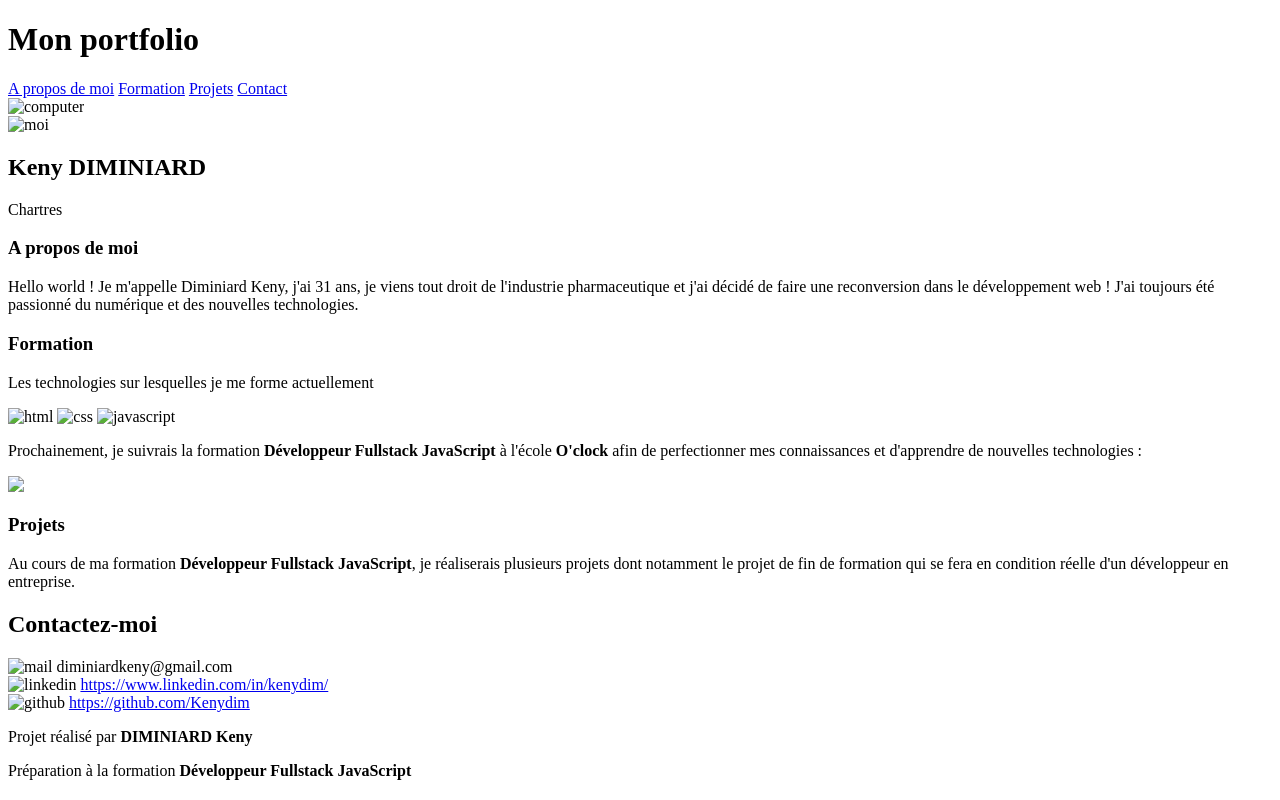
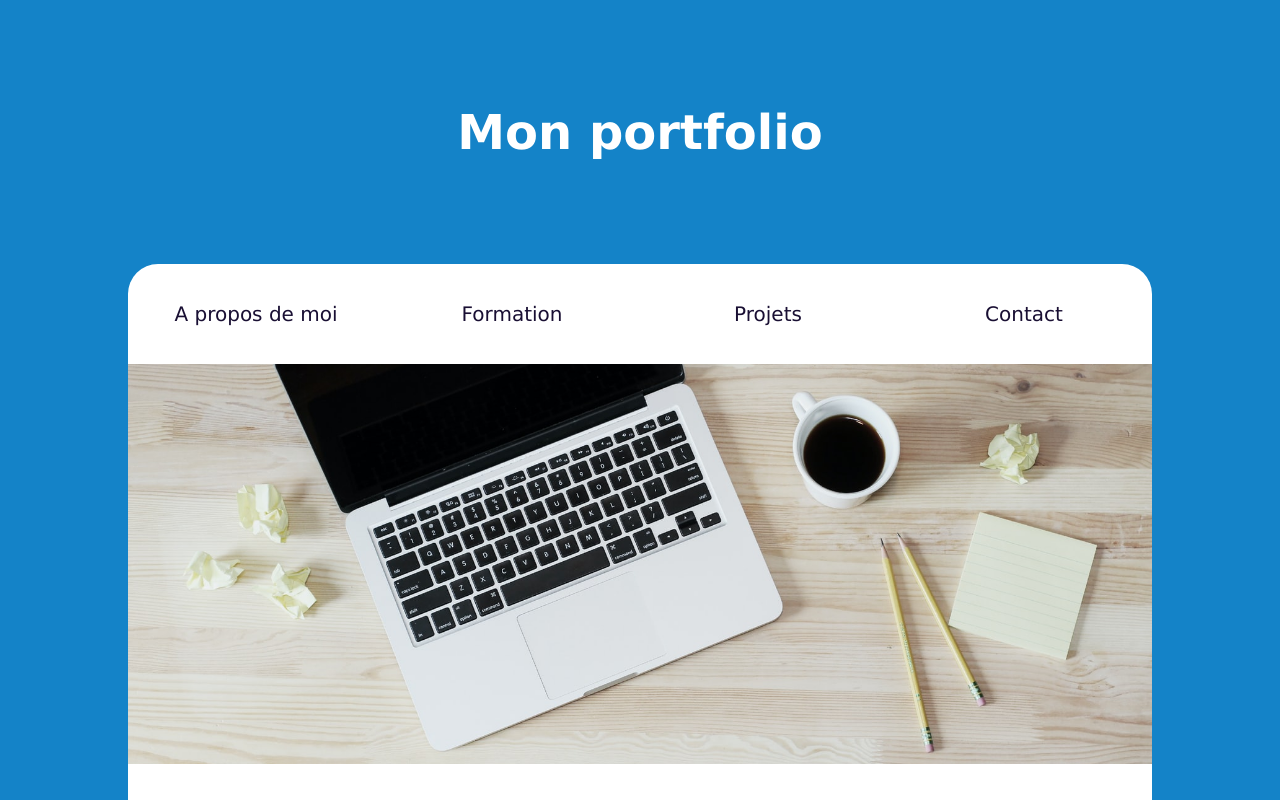
Before and after one commit to Kenydim/kenydim.github.io, a plain HTML site: page HTML/index.html in a window 1280 px wide. Shown: the top 800 px of the page. Drawn offline with Linux system fonts and the light colour scheme.

Commit message:
portfolio mise a jour

```diff
--- /dev/null
+++ b/CSS/rest.css
@@ -0,0 +1,128 @@
+/* http://meyerWeb.com/eric/tools/css/reset/
+   v2.0 | 20110126
+   License: none (public domain)
+*/
+html,
+body,
+div,
+span,
+applet,
+object,
+iframe,
+h1,
+h2,
+h3,
+h4,
+h5,
+h6,
+p,
+blockquote,
+pre,
+a,
+abbr,
+acronym,
+address,
+big,
+cite,
+code,
+del,
+dfn,
+em,
+img,
+ins,
+kbd,
+q,
+s,
+samp,
+small,
+strike,
+strong,
+sub,
+sup,
+tt,
+var,
+b,
+u,
+i,
+center,
+dl,
+dt,
+dd,
+ol,
+ul,
+li,
+fieldset,
+form,
+label,
+legend,
+table,
+caption,
+tbody,
+tfoot,
+thead,
+tr,
+th,
+td,
+article,
+aside,
+canvas,
+details,
+embed,
+figure,
+figcaption,
+footer,
+header,
+hgroup,
+menu,
+nav,
+output,
+ruby,
+section,
+summary,
+time,
+mark,
+audio,
+video {
+  margin: 0;
+  padding: 0;
+  border: 0;
+  font-size: 100%;
+  font: inherit;
+  vertical-align: baseline;
+}
+/* HTML5 display-role reset for older browsers */
+article,
+aside,
+details,
+figcaption,
+figure,
+footer,
+header,
+hgroup,
+menu,
+nav,
+section {
+  display: block;
+}
+body {
+  line-height: 1;
+}
+ol,
+ul {
+  list-style: none;
+}
+blockquote,
+q {
+  quotes: none;
+}
+blockquote:before,
+blockquote:after,
+q:before,
+q:after {
+  content: "";
+  content: none;
+}
+table {
+  border-collapse: collapse;
+  border-spacing: 0;
+}
--- /dev/null
+++ b/CSS/style.css
@@ -0,0 +1,196 @@
+body {
+  background-color: rgb(20, 131, 200);
+  font-family: Verdana, Tahoma, Arial, sans-serif;
+  font-size: 16px;
+}
+
+h1 {
+  font-size: 48px;
+  color: white;
+  line-height: 200px;
+  text-align: center;
+}
+
+/* section principale main */
+
+main {
+  width: 1024px;
+  background-color: white;
+  border-radius: 30px;
+  margin: 0 auto;
+}
+
+nav {
+  height: 100px;
+  display: flex;
+}
+
+nav a {
+  flex: 1;
+  display: flex;
+  justify-content: center;
+  align-items: center;
+  color: #190f33;
+  font-size: 20px;
+  text-decoration: none;
+}
+
+nav a:hover {
+  color: #5c48d2;
+}
+
+.main-image {
+  width: 1024px;
+  height: 400px;
+  object-fit: cover;
+}
+
+#about-me,
+#projects {
+  background-color: white;
+}
+
+section {
+  padding: 100px;
+}
+
+#education,
+#contact {
+  background-color: rgb(240, 236, 236);
+}
+
+/* section about-me */
+
+#about-me img {
+  height: 250px;
+  width: 250px;
+  border-radius: 50%;
+  object-fit: cover;
+  border: gold solid 3px;
+  margin-right: 80px;
+}
+
+#about-me h3 {
+  margin-top: 50px;
+}
+.city {
+  text-align: center;
+  font-size: 20px;
+}
+
+.text1 p {
+  margin-top: 30px;
+  justify-content: center;
+}
+
+.informations {
+  display: flex;
+  justify-content: center;
+  align-items: center;
+}
+
+.informations-texts {
+  display: flex;
+  justify-content: center;
+  align-items: center;
+}
+
+/* section formation */
+
+.info-formation {
+  text-align: center;
+  margin-bottom: 80px;
+  font-size: 30px;
+}
+
+.formation p {
+  text-align: center;
+  margin-bottom: 100px;
+}
+
+.image-formation {
+  display: flex;
+}
+
+.image-formation img {
+  flex: 1;
+  height: 100px;
+  width: 100px;
+  object-fit: contain;
+}
+
+/* div info supp */
+
+.info-supp {
+  text-align: center;
+}
+
+.info-supp p {
+  margin-top: 70px;
+}
+
+.info-supp img {
+  height: 100px;
+  width: 100px;
+  object-fit: cover;
+}
+
+/* section project */
+
+#projects h3 {
+  text-align: center;
+}
+
+#projects div {
+  text-align: center;
+}
+
+/* section contact */
+
+#contact h2 {
+  text-align: center;
+  margin-bottom: 70px;
+}
+
+#contact img {
+  height: 70px;
+  width: 70px;
+  margin-right: 30px;
+  margin-top: 30px;
+}
+
+#contact div {
+  display: flex;
+  justify-content: center;
+  align-items: center;
+}
+
+#contact a {
+  text-align: center;
+}
+
+.div2 a {
+  text-decoration: none;
+}
+
+.div2 a:hover {
+  color: blue;
+}
+
+.div3 a {
+  text-decoration: none;
+}
+
+.div3 a:hover {
+  color: blue;
+}
+
+footer {
+  height: 300px;
+  border-radius: 30px;
+}
+
+footer {
+  text-align: center;
+  margin-top: 40px;
+}
--- a/index.html
+++ b/HTML/index.html
@@ -2,8 +2,8 @@
 <html>
   <head>
     <title>Document</title>
-    <link rel="stylesheet" href="./css/reset.css" />
-    <link rel="stylesheet" href="./css/style.css" />
+    <link rel="stylesheet" href="../css/reset.css" />
+    <link rel="stylesheet" href="../css/style.css" />
   </head>
   <body>
     <header>
@@ -20,13 +20,13 @@
         <a href="#contact">Contact</a>
       </nav>
 
-      <img class="main-image" src="/IMG/computer.jpeg" alt="computer" />
+      <img class="main-image" src="../IMG/computer.jpeg" alt="computer" />
 
       <!-- section about me -->
 
       <section id="about-me">
         <div class="informations">
-          <img src="/IMG/image0-1.jpeg" alt="moi" />
+          <img src="../IMG/image0-1.jpeg" alt="moi" />
 
           <div class="information-texts">
             <h2>Keny DIMINIARD</h2>
@@ -52,9 +52,9 @@
         </div>
 
         <div class="image-formation">
-          <img src="/IMG/html.png" alt="html" />
-          <img src="/IMG/css.png" alt="css" />
-          <img src="/IMG/javascript.png" alt="javascript" />
+          <img src="../IMG/html.png" alt="html" />
+          <img src="../IMG/css.png" alt="css" />
+          <img src="../IMG/javascript.png" alt="javascript" />
         </div>
 
         <div class="info-supp">
@@ -64,7 +64,7 @@
             <strong>O'clock</strong> afin de perfectionner mes connaissances et
             d'apprendre de nouvelles technologies :
           </p>
-          <img src="/IMG/react.png" />
+          <img src="../IMG/react.png" />
         </div>
       </section>
 
@@ -88,19 +88,19 @@
       <section id="contact">
         <h2>Contactez-moi</h2>
         <div>
-          <img src="/IMG/mail.jpg" alt="mail" />
+          <img src="../IMG/mail.jpg" alt="mail" />
           <a>diminiardkeny@gmail.com</a>
         </div>
 
         <div class="div2">
-          <img class="img2" src="/IMG/linkedin.png" alt="linkedin" />
+          <img class="img2" src="../IMG/linkedin.png" alt="linkedin" />
           <a href="https://www.linkedin.com/in/kenydim/">
             https://www.linkedin.com/in/kenydim/
           </a>
         </div>
 
         <div class="div3">
-          <img src="/IMG/github.png" alt="github" />
+          <img src="../IMG/github.png" alt="github" />
           <a href="https://github.com/Kenydim">https://github.com/Kenydim</a>
         </div>
       </section>
```
Also changed, not shown: IMG/airbnb.png (added), IMG/computer.jpeg (added), IMG/css.png (added), IMG/deliveroo.png (added), IMG/github.png (added), IMG/html.png (added), IMG/image0-1.jpeg (added), IMG/image0.jpeg (added), IMG/javascript.png (added), IMG/linkedin.png (added), IMG/mail.jpg (added), IMG/mongodb.png (added), IMG/react.png (added), IMG/tripadvisor.png (added), 1 more files, 1 other file.
